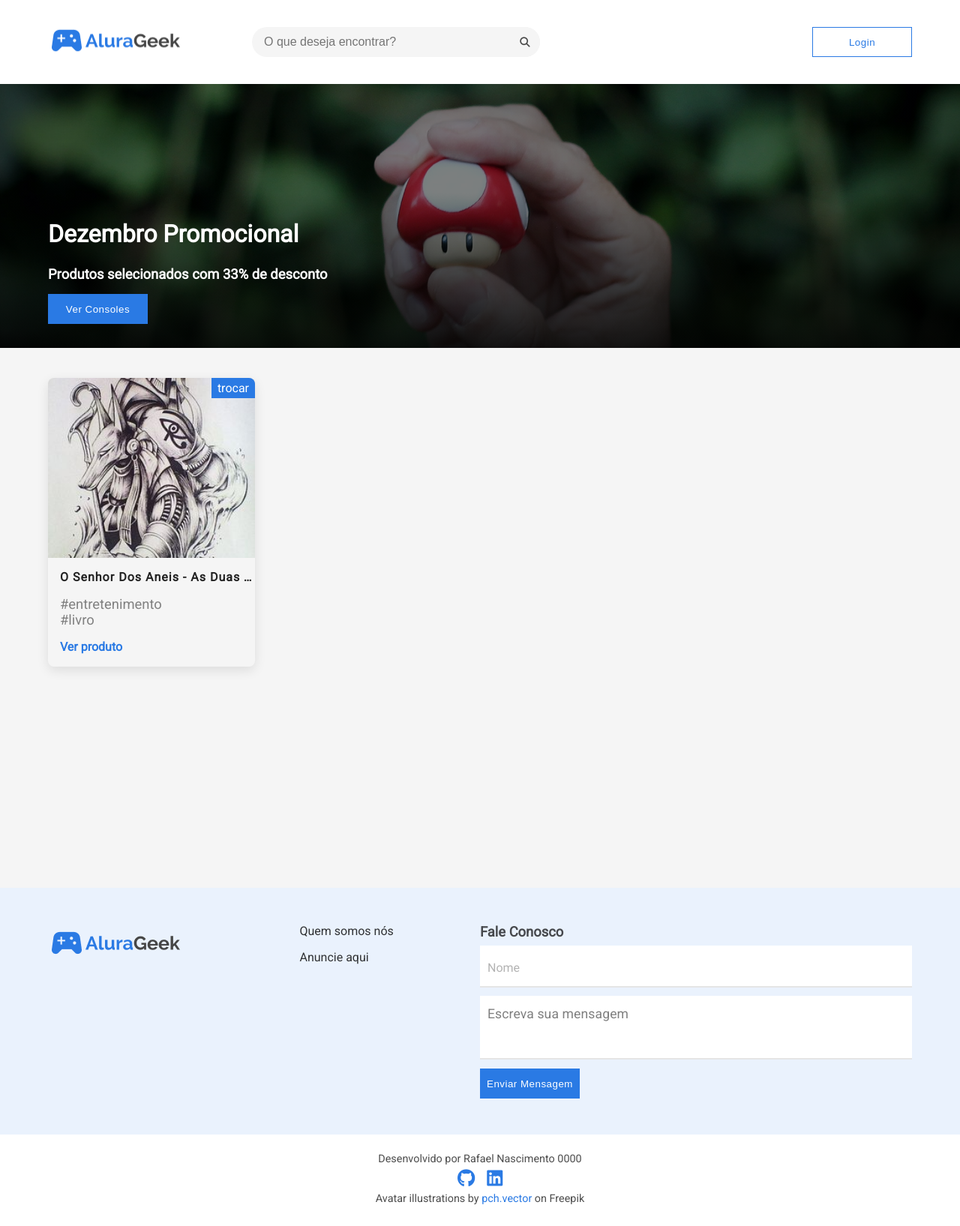
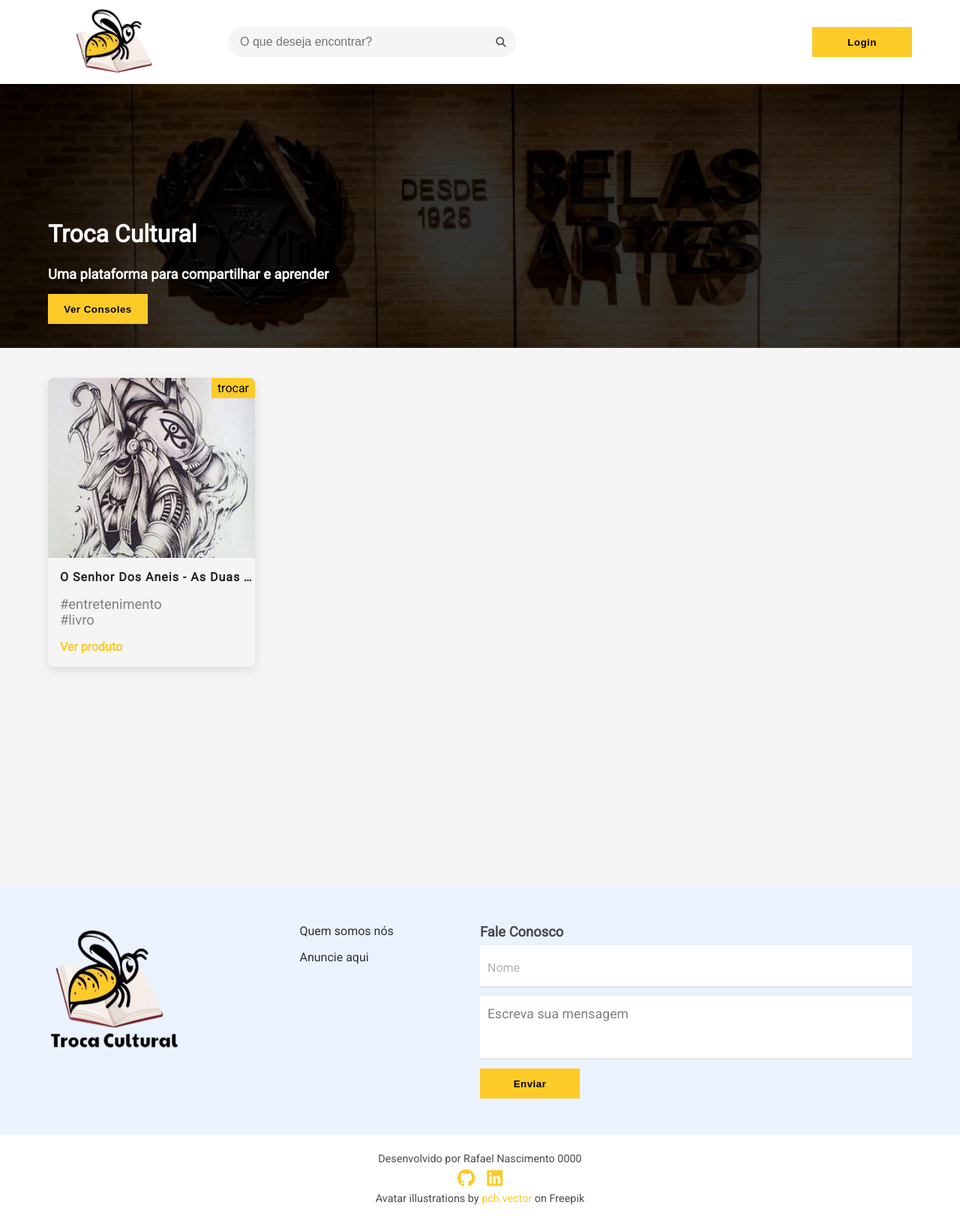
Before and after one commit to rafa-s-nascimento/projeto-integrador-main, a website with bundled scripts: page public/index.html in a window 1280 px wide. Shown: the whole page at 75% size. Built offline with nearby package versions, Linux system fonts and the light colour scheme; files whose address does not match are found by name.

Commit message:
ajuste de cores e logo

```diff
--- a/public/css/comum.css
+++ b/public/css/comum.css
@@ -8,10 +8,13 @@
 :root {
     --font-family: "Roboto", sans-serif;
     --shadow: 0 5px 15px rgba(0, 0, 0, 0.1);
+    --yellow-color: #fccb27;
     --gray-color: #f5f5f5;
+    --gray-color2: #818181;
     --blue-color: #2a7ae4;
     --blue-color2: #eaf2fd;
     --black-color: #000000;
+    --black-color2: #222222;
     --white-color: #ffffff;
     --red-color: #ff0055;
 }
@@ -40,10 +43,10 @@ p {
 }
 a {
     text-decoration: none;
-    color: var(--blue-color);
+    color: var(--yellow-color);
 }
 a:visited {
-    color: var(--blue-color);
+    color: var(--yellow-color);
 }
 ul {
     list-style: none;
@@ -93,6 +96,17 @@ img {
     width: 150px;
     margin-right: 2rem;
 }
+
+.logo-novo {
+    width: 176px;
+    height: 85px;
+    object-fit: contain;
+}
+.logo-novo2 {
+    width: 176px;
+    height: 176px;
+}
+
 .topo {
     background-color: var(--white-color);
     box-shadow: var(--shadow);
@@ -138,9 +152,10 @@ img {
 
 /* mexendo aqui */
 .container-input .link-login-btn .login-btn {
-    border-color: var(--blue-color);
-    color: var(--blue-color);
-    background-color: var(--white-color);
+    border-color: var(--yellow-color);
+    color: var(--black-color);
+    background-color: var(--yellow-color);
+    font-weight: 600;
 }
 .link-login-btn {
     display: none;
@@ -159,7 +174,7 @@ img {
     width: 3.5rem;
     border-radius: 50%;
     margin-right: 0.25rem;
-    border: 3px solid var(--blue-color2);
+    border: 1px solid var(--yellow-color);
     max-width: 250px;
 }
 
@@ -266,9 +281,10 @@ form div.single-input {
 }
 
 .container-info-form form button {
-    background-color: var(--blue-color);
-    border: 2px solid var(--blue-color);
-    color: var(--white-color);
+    background-color: var(--yellow-color);
+    border: 1px solid var(--yellow-color);
+    color: var(--black-color);
+    font-weight: 600;
 }
 
 /* end input */
@@ -357,7 +373,7 @@ form div.single-input {
     }
 
     .credito a {
-        color: var(--blue-color) !important;
+        color: var(--yellow-color) !important;
     }
 }
 
--- a/public/css/detalhe-produto.css
+++ b/public/css/detalhe-produto.css
@@ -87,7 +87,7 @@
     background-color: transparent;
     font-size: 2rem;
     border: none;
-    color: var(--blue-color);
+    color: var(--yellow-color);
     padding: 0.5rem;
     cursor: pointer;
     z-index: 1;
@@ -115,7 +115,7 @@
 }
 
 .label {
-    color: #a1a1a1;
+    color: var(--gray-color2);
 }
 
 .container-info-produto .product-info {
@@ -137,9 +137,10 @@
 .container-info-produto .acordo-btn {
     padding: 0.75rem;
     width: 100%;
-    border: 1px solid var(--blue-color);
-    background-color: var(--blue-color);
-    color: #fff;
+    border: 1px solid var(--yellow-color);
+    background-color: var(--yellow-color);
+    color: var(--black-color);
+    font-weight: 600;
     margin: 0 auto;
     border-radius: 5px;
 }
@@ -208,20 +209,20 @@
     background-color: #f5f5f5;
     border-bottom-left-radius: 10px;
     border-top-left-radius: 10px;
-    border-right: 4px solid #000;
+    border-right: 4px solid var(--black-color);
 }
 .cesta-de-trocas {
     background-color: #f5f5f5;
     grid-area: c;
-    border-left: 2px solid #000;
-    border-right: 2px solid #000;
+    border-left: 2px solid var(--black-color);
+    border-right: 2px solid var(--black-color);
 }
 .produtos-disponiveis {
     background-color: #f5f5f5;
     grid-area: d;
     border-bottom-right-radius: 10px;
     border-top-right-radius: 10px;
-    border-left: 4px solid #000;
+    border-left: 4px solid var(--black-color);
 }
 .campo-de-confirmacao {
     display: flex;
@@ -249,7 +250,7 @@
 .item .objetivo-produto {
     position: absolute;
     background-color: var(--blue-color);
-    color: #fff;
+    color: var(--white-color);
     padding: 0.25rem 0.5rem;
     right: 0;
     top: 0;
@@ -258,7 +259,7 @@
 .item .container-img {
     height: 40%;
     min-height: 150px;
-    background-color: #222222;
+    background-color: var(--black-color2);
     margin-bottom: 1rem;
 }
 .container-img img {
@@ -274,7 +275,7 @@
     letter-spacing: 1px;
     text-transform: capitalize;
     margin-bottom: 1rem;
-    color: #222222;
+    color: var(--black-color2);
     margin-left: 1rem;
     margin-right: 1rem;
     text-overflow: ellipsis;
@@ -284,7 +285,7 @@
     font-size: 1rem;
 }
 .item .tag-produto {
-    color: #818181;
+    color: var(--gray-color2);
     margin-bottom: 1rem;
     margin-left: 1rem;
     margin-right: 1rem;
@@ -324,7 +325,7 @@
     z-index: 10;
     align-items: center;
     justify-content: center;
-    background-color: #fff;
+    background-color: var(--white-color);
     display: none;
 }
 
@@ -404,7 +405,7 @@
     .img-miniatura-container {
         margin-right: 0;
         width: auto;
-        border: 1px solid var(--blue-color);
+        border: 1px solid var(--yellow-color);
     }
     .img-miniatura {
         /* height: 150px; */
--- a/public/css/home.css
+++ b/public/css/home.css
@@ -2,8 +2,8 @@
 .hero {
     height: 292px;
     color: var(--white-color);
-    background: linear-gradient(rgba(0, 0, 0, 0.5), rgba(0, 0, 0, 0.5)),
-        url("../img/background.png") center/cover no-repeat;
+    background: linear-gradient(rgba(0, 0, 0, 0.8), rgba(0, 0, 0, 0.8)),
+        url("../img/ba-background4.png") center/cover no-repeat;
     display: flex;
     align-items: flex-end;
     padding-bottom: 1rem;
@@ -17,10 +17,11 @@
     border: 1px solid red;
 } */
 .console-btn {
-    background-color: var(--blue-color);
-    border-color: var(--blue-color);
+    background-color: var(--yellow-color);
+    border-color: var(--yellow-color);
     margin-top: 0.5rem;
-    color: var(--white-color);
+    color: var(--black-color) !important;
+    font-weight: 600;
 }
 
 /* end hero */
@@ -50,8 +51,8 @@
 
 .produtos-container .item .objetivo-produto {
     position: absolute;
-    background-color: var(--blue-color);
-    color: #fff;
+    background-color: var(--yellow-color);
+    color: var(--black-color);
     padding: 0.25rem 0.5rem;
     right: 0;
     top: 0;
@@ -60,7 +61,7 @@
 .produtos-container .item .container-img {
     height: 60%;
     min-height: 240px;
-    background-color: #222222;
+    background-color: var(--black-color2);
     margin-bottom: 1rem;
 }
 .produtos-container .item .container-img img {
@@ -76,7 +77,7 @@
     letter-spacing: 1px;
     text-transform: capitalize;
     margin-bottom: 1rem;
-    color: #222222;
+    color: var(--black-color2);
     margin-left: 1rem;
     margin-right: 1rem;
     text-overflow: ellipsis;
@@ -86,7 +87,7 @@
     font-size: 1rem;
 }
 .produtos-container .item .tag-produto {
-    color: #818181;
+    color: var(--gray-color2);
     margin-bottom: 1rem;
     margin-left: 1rem;
     margin-right: 1rem;
--- a/public/index.html
+++ b/public/index.html
@@ -6,18 +6,26 @@
         <meta name="viewport" content="width=device-width, initial-scale=1.0" />
         <link rel="stylesheet" href="./css/comum.css" />
         <link rel="stylesheet" href="./css/home.css" />
+        <!-- favicon -->
+        <link
+            rel="shortcut icon"
+            href="./img/favicon.ico"
+            type="image/x-icon"
+        />
+        <!-- font awesome -->
         <script
             src="https://kit.fontawesome.com/162b81ecbe.js"
             crossorigin="anonymous"
         ></script>
-        <title>Alura Geek</title>
+        <title>Troca Cutural || Home</title>
     </head>
     <body>
         <header>
             <div class="topo">
                 <div class="container">
                     <a href="/">
-                        <img src="./img/Logo.png" alt="" class="logo" />
+                        <!-- <img src="./img/Logo.png" alt="" class="logo" /> -->
+                        <img src="./img/Logo1.png" alt="" class="logo-novo" />
                     </a>
                     <div class="container-input">
                         <a href="/login" class="link-login-btn"
@@ -50,9 +58,9 @@
             </div>
             <div class="hero">
                 <div class="container">
-                    <h2 class="titulo bold">dezembro promocional</h2>
+                    <h2 class="titulo bold">troca cultural</h2>
                     <p class="bold">
-                        Produtos selecionados com 33% de desconto
+                        Uma plataforma para compartilhar e aprender
                     </p>
 
                     <a href="#consoles"
@@ -96,7 +104,8 @@
             <div class="info-contato">
                 <div class="container">
                     <div class="container-info-list">
-                        <img src="./img/Logo.png" alt="" />
+                        <!-- <img src="./img/Logo.png" alt="" /> -->
+                        <img src="./img/Logo2.png" alt="" class="logo-novo2" />
                         <ul>
                             <li><a href="#">Quem somos nós</a></li>
                             <!-- <li>
@@ -135,9 +144,7 @@
                                 maxlength="200"
                             ></textarea>
 
-                            <button class="btn" type="submit">
-                                Enviar Mensagem
-                            </button>
+                            <button class="btn" type="submit">Enviar</button>
                         </form>
                     </div>
                 </div>
--- a/public/scripts/detalhe-produto-view.js
+++ b/public/scripts/detalhe-produto-view.js
@@ -44,7 +44,6 @@ window.addEventListener("DOMContentLoaded", async () => {
                 />
             </div>`;
             })
-            .reverse()
             .join("");
 
         slider.innerHTML = img
@@ -57,9 +56,7 @@ window.addEventListener("DOMContentLoaded", async () => {
             })
             .join("");
 
-        const mainImgs = [
-            ...document.querySelectorAll(".img-principal"),
-        ].reverse();
+        const mainImgs = [...document.querySelectorAll(".img-principal")];
 
         const prev = document.querySelector(".prev");
         const next = document.querySelector(".next");
```
Also changed, not shown: private/cadastrar-produto.html (+13 -6 lines), private/gerenciar.html (+13 -6 lines), public/cadastro.html (+13 -6 lines), public/detalhe-produto.html (+13 -7 lines), public/login.html (+14 -7 lines), public/img/Logo1.png (added), public/img/Logo2.png (added), public/img/ba-background4.png (added), public/img/favicon.ico (added).
